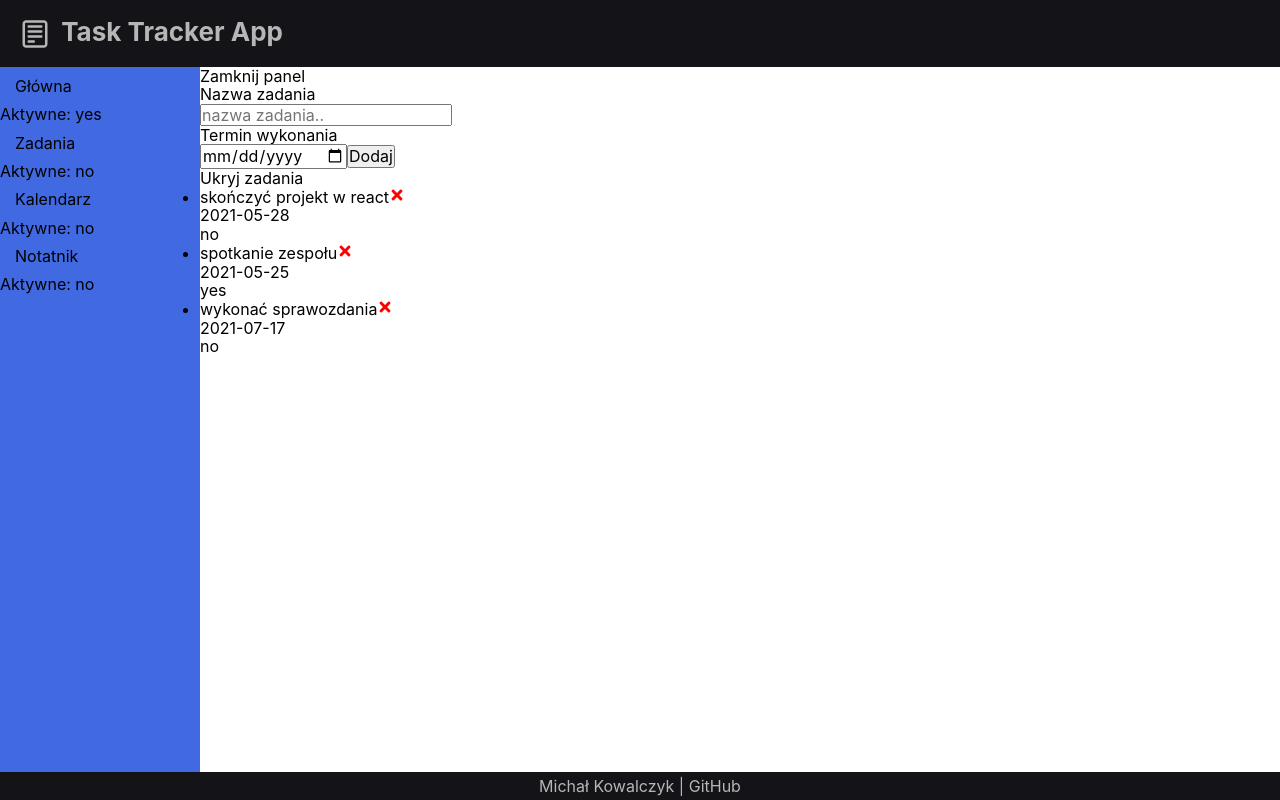
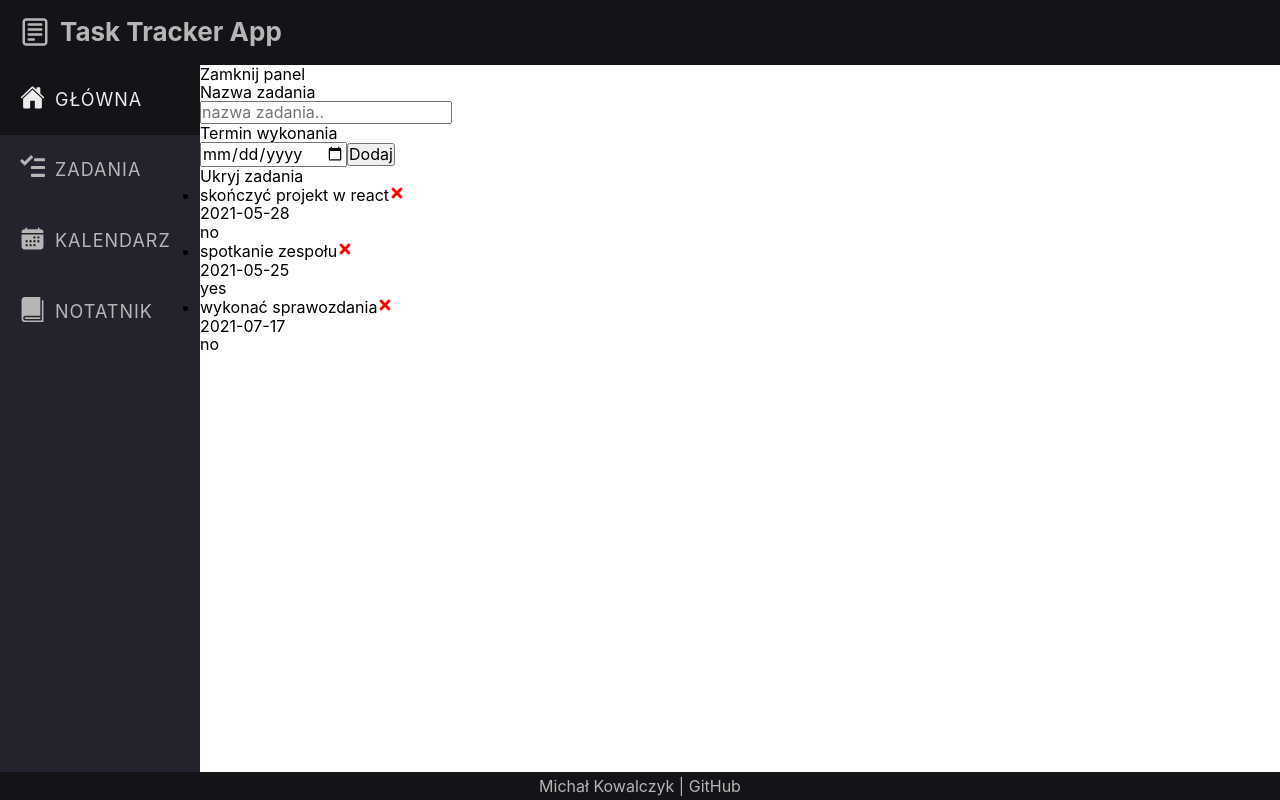
Before and after one commit to michakow/react-task-tracker, a React (Create React App) app: page / in a window 1280 px wide. Built offline with nearby package versions, Linux system fonts and the light colour scheme.

Commit message:
finished side panel

```diff
--- a/src/components/Header.js
+++ b/src/components/Header.js
@@ -3,7 +3,8 @@ import { StyledHeader, StyledIcon, StyledTitle } from "../styled/StyledHeader"
 const Header = ({ title }) => {
   return (
     <StyledHeader>
-      <StyledTitle><StyledIcon /> {title}</StyledTitle>
+      <StyledIcon />
+      <StyledTitle>{title}</StyledTitle>
     </StyledHeader>
   )
 }
--- /dev/null
+++ b/src/components/ItemIcon.js
@@ -0,0 +1,22 @@
+import { IoHome } from 'react-icons/io5'
+import { GoTasklist } from 'react-icons/go'
+import { IoCalendar } from 'react-icons/io5'
+import { ImBook } from 'react-icons/im'
+import { StyledIcon } from '../styled/StyledNav';
+
+const ItemIcon = ({ itemID }) => {
+  switch (itemID) {
+    case 1:
+      return <StyledIcon color="red"><IoHome /></StyledIcon>
+    case 2:
+      return <StyledIcon><GoTasklist /></StyledIcon>
+    case 3:
+      return <StyledIcon><IoCalendar /></StyledIcon>
+    case 4:
+      return <StyledIcon><ImBook /></StyledIcon>
+    default:
+      return ""
+  }
+}
+
+export default ItemIcon
--- a/src/components/Nav.js
+++ b/src/components/Nav.js
@@ -1,7 +1,6 @@
 import { useState } from 'react'
 import NavItem from './NavItem'
-
-import { StyledList, StyledNav } from "../styled/StyledNav"
+import { StyledList, StyledNav } from '../styled/StyledNav'
 
 const Nav = () => {
   const [menu, setMenu] = useState([
--- a/src/components/NavItem.js
+++ b/src/components/NavItem.js
@@ -1,12 +1,14 @@
-import { StyledButton, StyledItem } from "../styled/StyledNav"
+import ItemIcon from './ItemIcon'
+import { StyledButton, StyledItem } from '../styled/StyledNav'
 
 const NavItem = ({ item, onToggleItemActive }) => {
   return (
-    <StyledItem onClick={() => {onToggleItemActive(item.id)}}>
-      <StyledButton>{item.name}</StyledButton>
-      <p>
-        Aktywne: {item.active ? 'yes' : 'no'}
-      </p>
+    <StyledItem
+      activeItem={item.active}
+      onClick={() => { onToggleItemActive(item.id) }}
+    >
+      <ItemIcon itemID={item.id} />
+      <StyledButton>{item.name.toUpperCase()}</StyledButton>
     </StyledItem>
   )
 }
--- a/src/components/Tasks.js
+++ b/src/components/Tasks.js
@@ -1,4 +1,4 @@
-import Task from "./Task"
+import Task from './Task'
 
 const Tasks = ({ tasks, onDelete, onToggleTaskDone }) => {
   if (tasks.length === 0) return <p className="no-task">Brak zadań do wyświetlenia.</p>
--- a/src/styled/StyledContainer.js
+++ b/src/styled/StyledContainer.js
@@ -3,5 +3,5 @@ import styled from 'styled-components'
 export const StyledContainer = styled.div`
   display: flex;
   flex-direction: column;
-  height: 100vh;
+  min-height: 100vh;
 `
--- a/src/styled/StyledHeader.js
+++ b/src/styled/StyledHeader.js
@@ -3,16 +3,17 @@ import { CgNotes } from 'react-icons/cg'
 
 export const StyledHeader = styled.header`
   display: flex;
+  justify-content: flex-start;
+  align-items: center;
   padding: 0 20px;
+  color: #b6b6b6;
   background-color: #141418;
 `
 
 export const StyledTitle = styled.h1`
   font-size: 26px;
-  color: #b6b6b6;
 `
 export const StyledIcon = styled(CgNotes)`
   font-size: 30px;
-  vertical-align: middle;
-  margin-right: 5px;
+  margin-right: 10px;
 `
--- a/src/styled/StyledNav.js
+++ b/src/styled/StyledNav.js
@@ -1,4 +1,4 @@
-import styled from 'styled-components'
+import styled, { css } from 'styled-components'
 
 export const StyledNav = styled.nav`
 
@@ -11,14 +11,31 @@ export const StyledList = styled.ul`
 `
 
 export const StyledItem = styled.li`
+  display: flex;
+  justify-content: flex-start;
+  align-items: center;
+  padding: 20px;
+  color: #b6b6b6;
+  cursor: pointer;
+
+  ${(props) => props.activeItem && css`
+    color: #ececec;
+    background-color: #141418;
+  `}
+
   &:hover{
-    background-color: red;
+    background-color: #141418;
   }
 `
 
 export const StyledButton = styled.a`
   display: block;
-  padding: 10px 15px;
+  font-size: 18px;
   text-decoration: none;
-  cursor: pointer;
+  letter-spacing: 1px;
 `
+
+export const StyledIcon = styled.div`
+  margin-right: 10px;
+  font-size: 25px;
+`
--- a/src/styled/StyledSidePanel.js
+++ b/src/styled/StyledSidePanel.js
@@ -2,6 +2,5 @@ import styled from 'styled-components'
 
 export const StyledSidePanel = styled.div`
   width: 200px;
-  background-color: royalblue;
-  height: 100%;
+  background-color: #23232e;
 `
```
